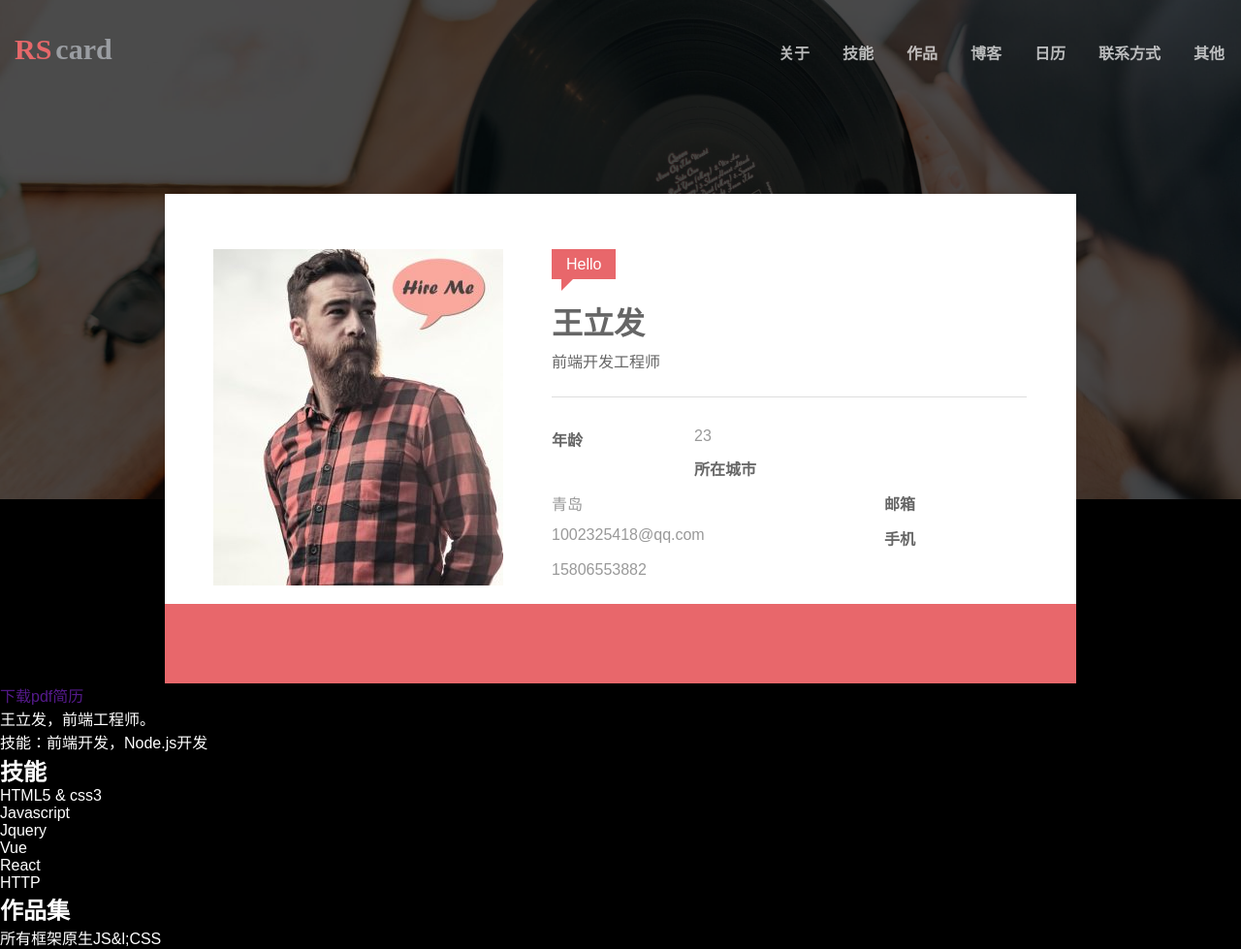
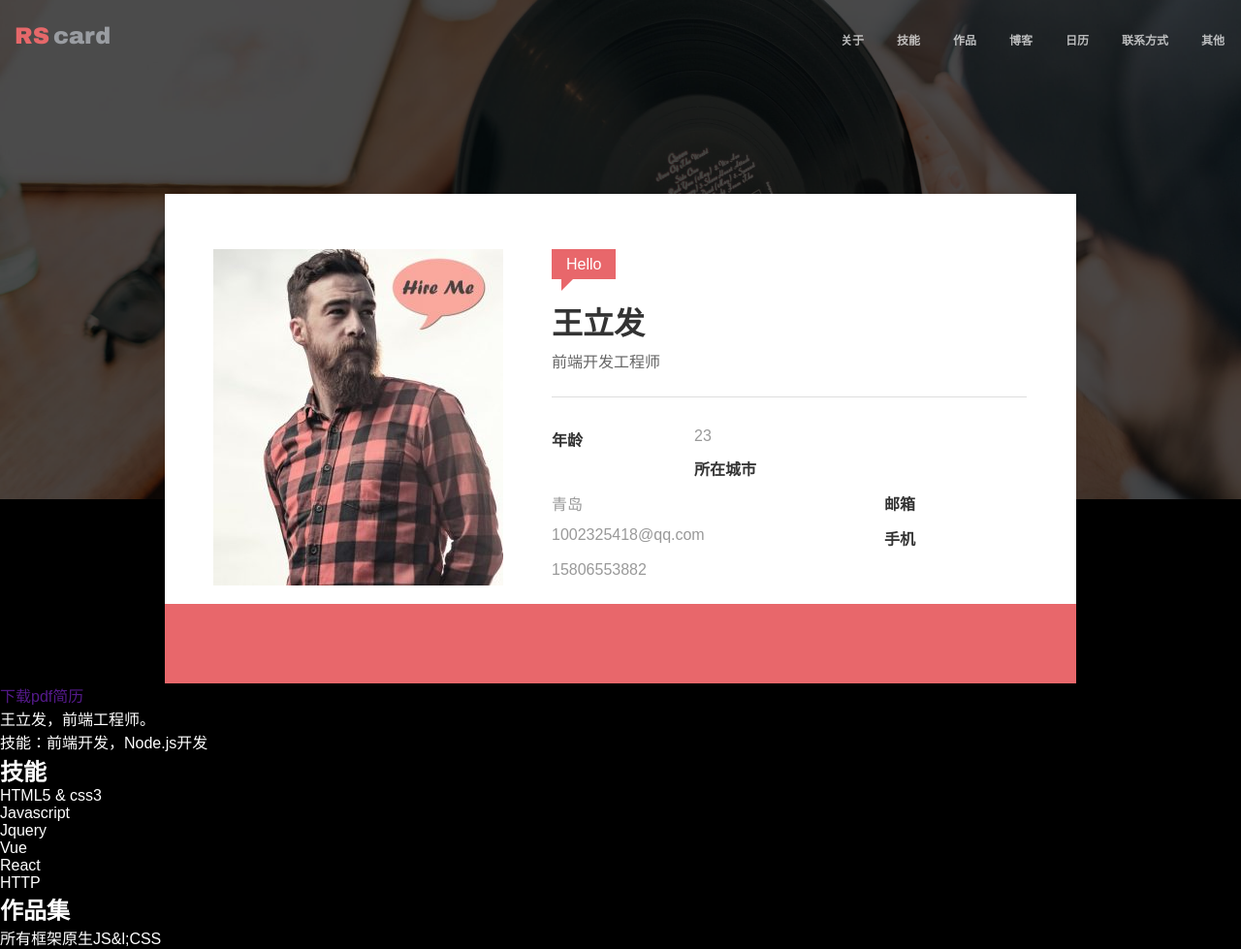
Before and after one commit to wanglifa/resume-2, a plain HTML site: page index.html in a window 1280 px wide. Shown: the whole page at 97% size. Drawn offline with Linux system fonts and the light colour scheme.

Commit message:
third commit

```diff
--- a/a.css
+++ b/a.css
@@ -18,7 +18,7 @@ body{
 
 /*顶部导航*/
 .topNavBar{
-    padding: 30px 0;
+    padding: 20px 0;
     position: fixed;
     top: 0;
     left: 0;
@@ -27,8 +27,8 @@ body{
     margin-bottom: 40px;
 }
 .topNavBar .logo{
-    font-family: 'Hiragino Kaku Gothic Std';
-    font-size: 30px;
+    font-family: 'Arial Black';
+    font-size: 24px;
     padding: 4px 0 4px 15px;
     font-weight: 600;
 }
@@ -56,6 +56,7 @@ body{
     padding: 12px 0;
     box-sizing: border-box;
     border-bottom: 3px solid transparent;
+    font-size: 12px;
 }
 .topNavBar nav li:hover a{
     border-bottom: 3px solid #DC6465;
@@ -120,6 +121,7 @@ body{
 }
 .welcome+h1{
     margin-bottom: 6px;
+    color: #333;
 }
 .welcome+h1+p+hr{
     border: 0;
@@ -136,6 +138,7 @@ body{
 .text dl dt{
     width: 30%;
     font-weight: 600;
+    color: #333333;
 }
 .text dl dd{
     width: 70%;
```
